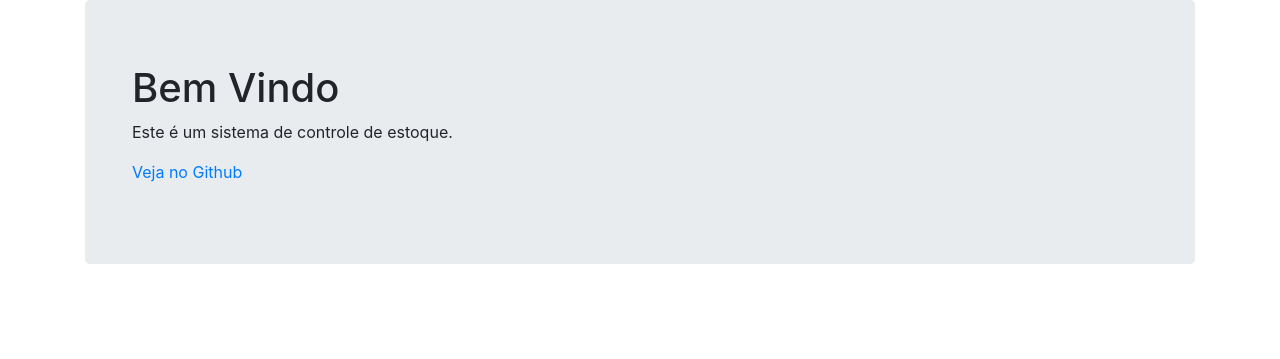
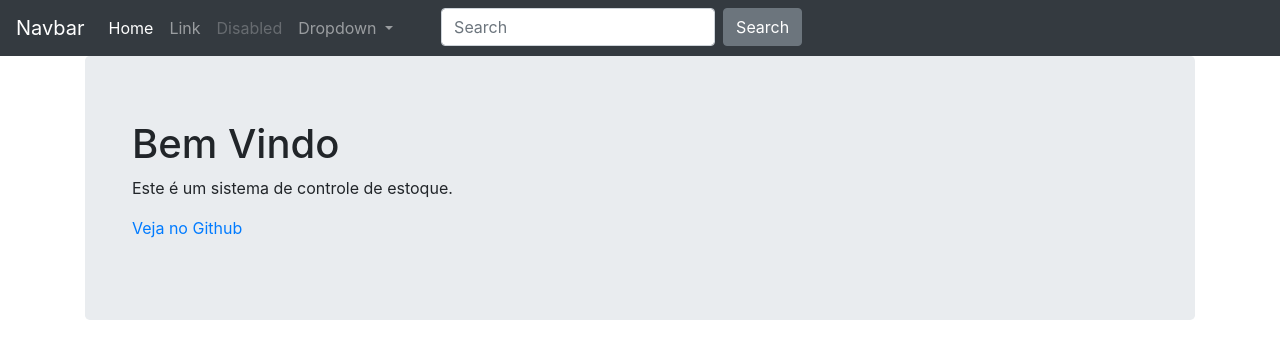
Before and after one commit to CleitonSilvaT/ControleEstoque, a Django app: page / in a window 1280 px wide. Shown: the top 359 px of the page. Run offline with Django 3.2, Linux system fonts and the light colour scheme; parts of the project's set-up code (start-up, migrations or seed data) failed here and were passed over.

Commit message:
Updata templates base. Close #15

```diff
--- a/projeto/core/templates/base.html
+++ b/projeto/core/templates/base.html
@@ -18,6 +18,8 @@
     </head>
 
     <body>
+        {% include 'includes/nav.html'%}
+
         <div class="container">
             {% block content %}
             {% endblock content %}
--- /dev/null
+++ b/projeto/core/templates/includes/nav.html
@@ -0,0 +1,43 @@
+<nav class="navbar navbar-expand-md navbar-dark bg-dark fixedtop">
+    <a class="navbar-brand" href="#">Navbar</a>
+    <button class="navbar-toggler" type="button" data-toggle="collapse"
+    data-target="#navbarsExampleDefault" aria-controls="#navbarsExampleDefault"
+    aria-expanded="false" aria-label="Toggle navigation">
+        <span class="navbar-toggler-icon"></span>
+    </button>
+
+    <div class="collapse navbar-collapse" id="navbarsExampleDefault">
+        <ul class="navbar-nav mr-auto">
+            <li class="nav-item active">
+                <a class="nav-link" href="#">Home
+                    <span class="sr-only">(current)</span>
+                </a>
+            </li>
+            <li class="nav-item">
+                <a class="nav-link" href="#">Link</a>
+            </li>
+            <li class="nav-item">
+                <a class="nav-link disabled" href="#" tabindex="-1"
+                aria-disabled="true">Disabled</a>
+            </li>
+            <li class="nav-item dropdown">
+                <a class="nav-link dropdown-toggle" href="#" id="dropdown01"
+                data-toggle="dropdown" aria-haspopup="true" aria-expanded="false">
+                Dropdown
+                </a>
+                <div class="dropdown-menu" aria-labelledby="dropdown01">
+                    <a class="dropdown-item" href="#">Action</a>
+                    <a class="dropdown-item" href="#">Another action</a>
+                    <a class="dropdown-item" href="#">Something else here</a>
+                </div>
+            </li>
+        <ul>
+        <form class="form-inline my-2 my-lg-0">
+            <input class="form-control mr-sm-2" type="text" placeholder="Search"
+            aria-label="Search">
+            <button class="btn btn-secondary my-2 my-sm-0" type="submit">
+            Search
+            </button>
+        </form>
+    </div>
+</nav>
```
